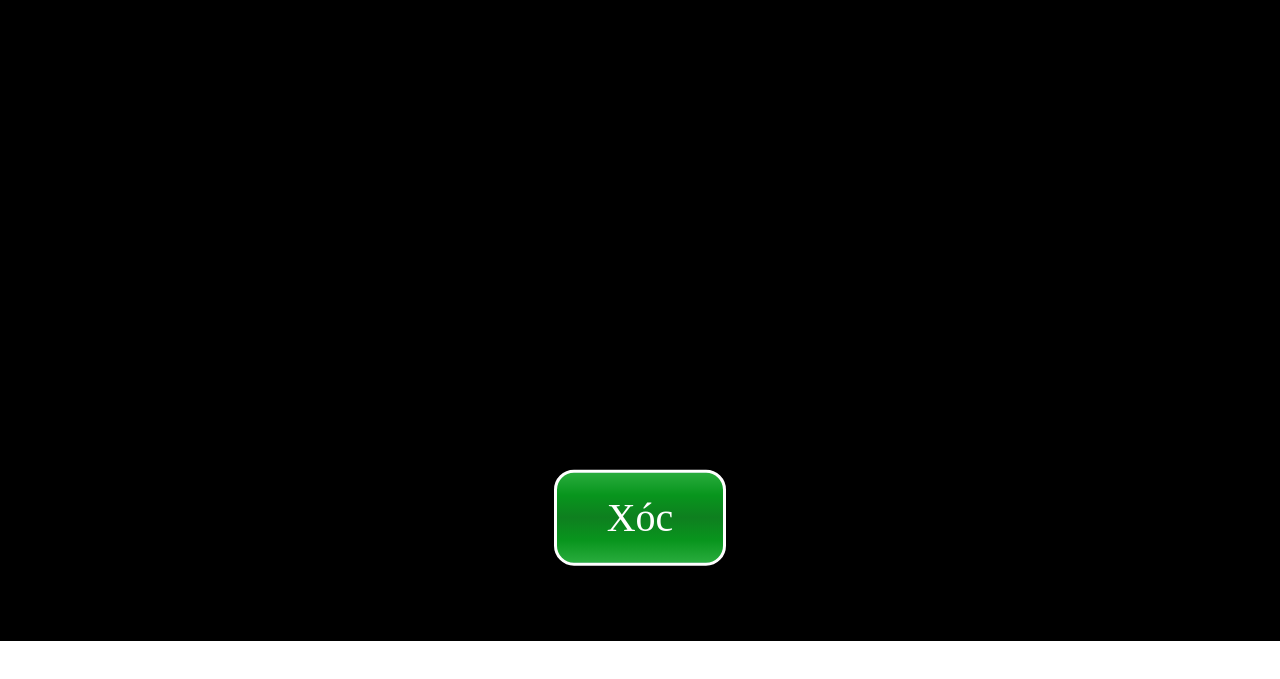
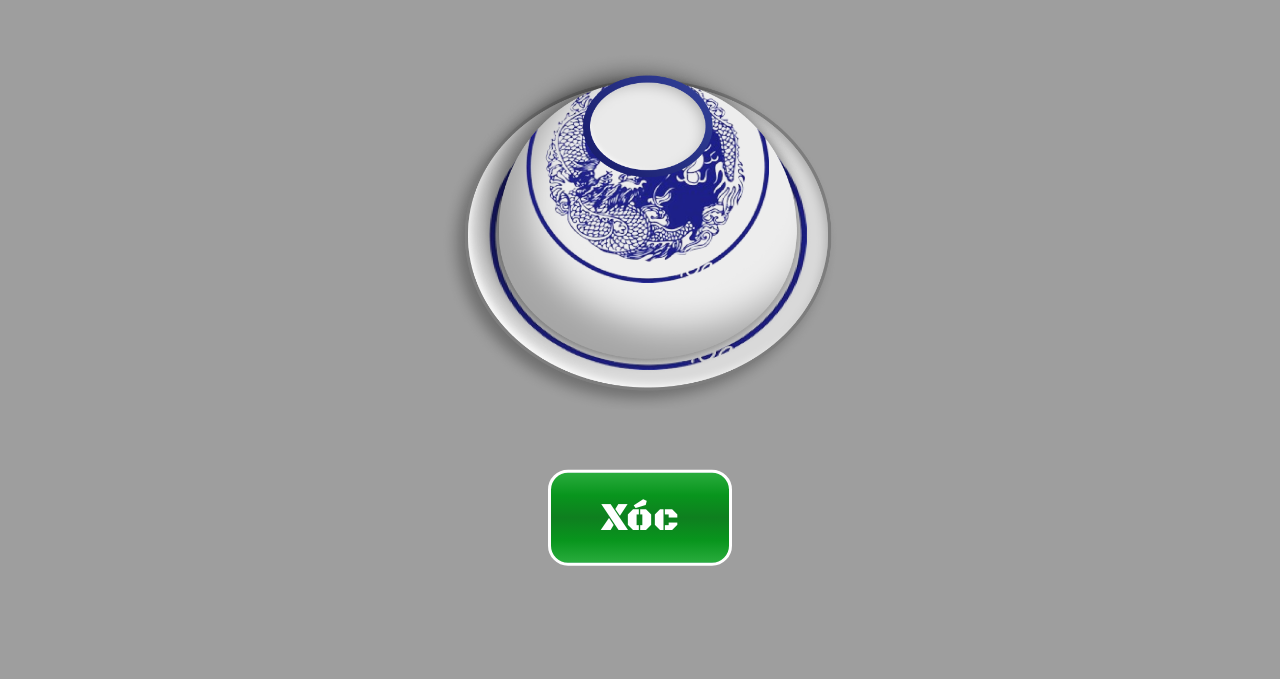
Before and after one commit to vuvuvuvvv/tx_demo, a plain HTML site: page index.html in a window 1280 px wide. Shown: the part 159-838 px from the top of the page. Drawn offline with nearby package versions, Linux system fonts and the light colour scheme; the site is published under a folder, as on GitHub Pages, so addresses that start at the root find nothing.

Commit message:
Fix: relative path of images

```diff
--- a/index.html
+++ b/index.html
@@ -6,7 +6,7 @@
     <meta name="viewport" content="width=device-width, initial-scale=1.0">
     <title>Tài xỉu - Trang luyện tay</title>
     <link rel="stylesheet" href="./web/css/style.css" />
-    <link rel="icon" type="image/png" href="/web/material/cover.png">
+    <link rel="icon" type="image/png" href="./web/material/cover.png">
     <script src="./web/js/jquery-3.6.0.min.js"></script>
     <script src="./web/js/popper.min.js"></script>
     <script src="./web/js/main.js" defer></script>
--- a/web/js/main.js
+++ b/web/js/main.js
@@ -142,11 +142,11 @@ function randCube() {
         fr_cube = $(`<div class='cube' id='c${i}'></div>`);
         rollADice();
         let top = $(`<span class="ct"></span>`);
-        top.css('background-image', `url("/web/material/t${ct}.png")`);
+        top.css('background-image', `url("./web/material/t${ct}.png")`);
         let left = $(`<span class="cl"></span>`);
-        left.css('background-image', `url("/web/material/l${cl}.png")`);
+        left.css('background-image', `url("./web/material/l${cl}.png")`);
         let right = $(`<span class="cr"></span>`);
-        right.css('background-image', `url("/web/material/r${cr}.png")`);
+        right.css('background-image', `url("./web/material/r${cr}.png")`);
         fr_cube.append(top);
         fr_cube.append(left);
         fr_cube.append(right);
--- a/web/scss/style.scss
+++ b/web/scss/style.scss
@@ -1,11 +1,11 @@
 @font-face {
     font-family: "Black Ops One";
-    src: url("/web/fonts/BlackOpsOne-Regular.ttf");
+    src: url("../fonts/BlackOpsOne-Regular.ttf");
 }
 
 @font-face {
     font-family: "Raleway";
-    src: url("/web/fonts/Raleway-VariableFont_wght.ttf");
+    src: url("../fonts/Raleway-VariableFont_wght.ttf");
 }
 
 * {
@@ -40,13 +40,13 @@ body {
         position: absolute;
         top: 0;
         left: 0;
-        background-image: url("/web/material/wood_bg.png");
+        background-image: url("../material/wood_bg.png");
         background-size: cover;
         filter: blur(10px);
     }
 
     #fr_main {
-        background-image: url("/web/material/frame_main2.png");
+        background-image: url("../material/frame_main2.png");
         background-size: cover;
         background-repeat: no-repeat;
         width: 1800px;
@@ -163,7 +163,7 @@ body {
                     transform: translate(-50%, -50%);
                     width: calc(5 / 13 * 100%);
                     aspect-ratio: 20 / 17;
-                    background-image: url("/web/material/plate.png");
+                    background-image: url("../material/plate.png");
                     background-size: cover;
                     background-repeat: no-repeat;
                 }
@@ -174,7 +174,7 @@ body {
                     left: 33%;
                     width: calc(175 / 520 * 100%);
                     aspect-ratio: 175 / 163;
-                    background-image: url("/web/material/cover.png");
+                    background-image: url("../material/cover.png");
                     background-size: cover;
                     background-repeat: no-repeat;
                     z-index: 999;
@@ -196,7 +196,7 @@ body {
                         position: absolute;
                         width: 48%;
                         aspect-ratio: 48 / 60;
-                        background-image: url("/web/material/frame_cube.png");
+                        background-image: url("../material/frame_cube.png");
                         background-size: contain;
                         background-repeat: no-repeat;
 
@@ -228,7 +228,7 @@ body {
                             right: 2px;
                             width: 50%;
                             height: calc(44 / 60 * 100%);
-                            background-image: url("/web/material/r4.png");
+                            background-image: url("../material/r4.png");
                             background-size: 180%;
                             background-repeat: no-repeat;
                             background-position: -17px -10px;
```
Also changed, not shown: web/css/style.css.
